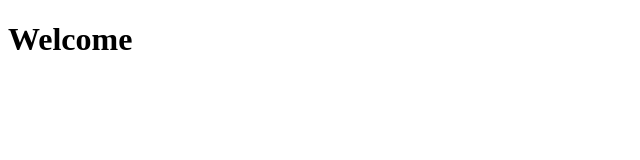
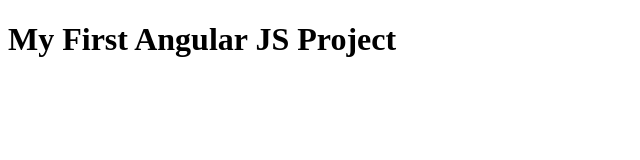
Before and after one commit to dontknow/myuiproject1, a plain HTML site: page index.html in a window 1280 px wide. Shown: the whole page, without its empty margins (0-640 px from the left). Drawn offline with Linux system fonts and the light colour scheme.

Commit message:
Updated project title

```diff
--- a/index.html
+++ b/index.html
@@ -3,6 +3,6 @@
 <head>
 </head>
 <body>
-	<h1>Welcome</h1>
+	<h1>My First Angular JS Project</h1>
 </body>
 </html>
```
